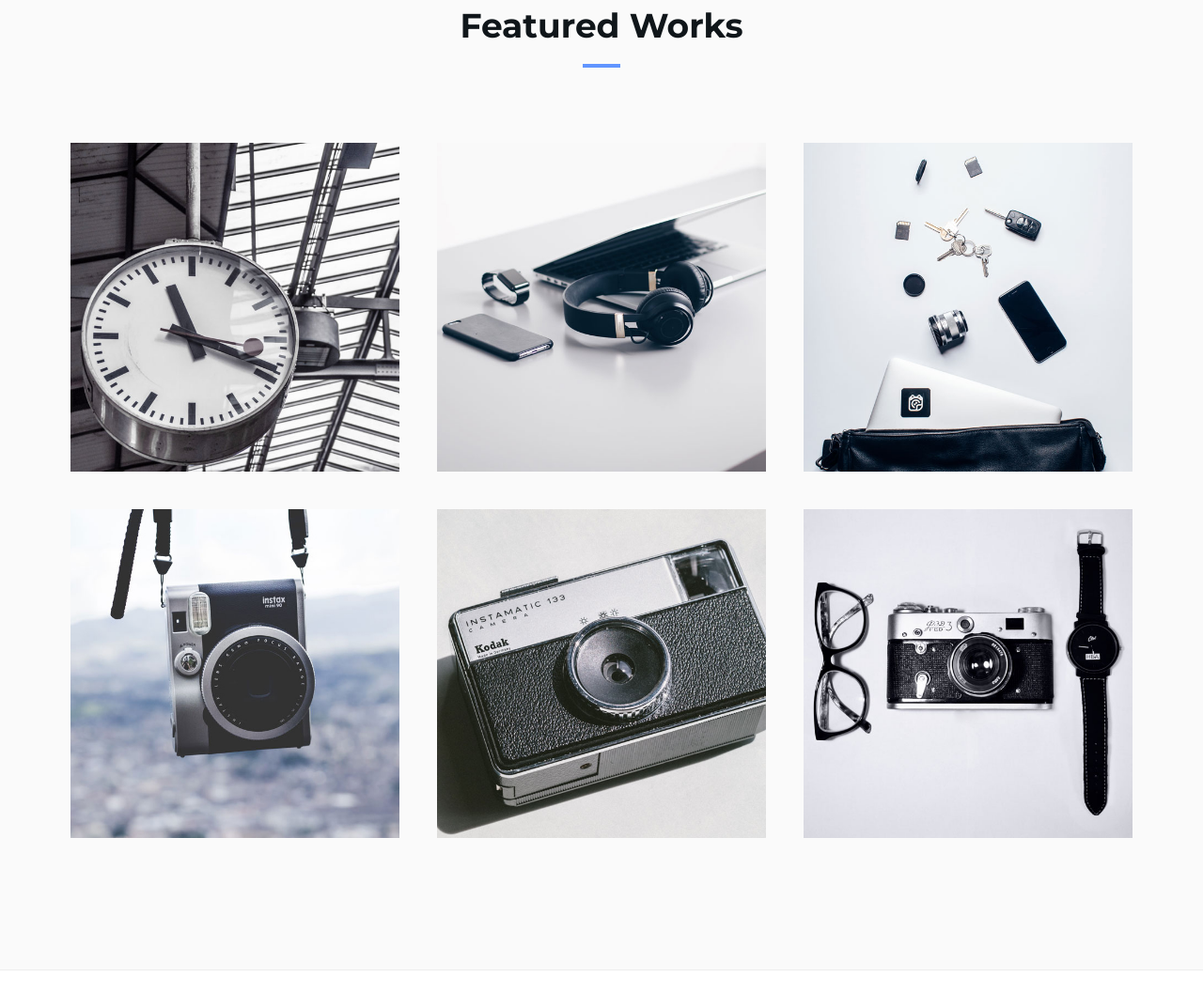
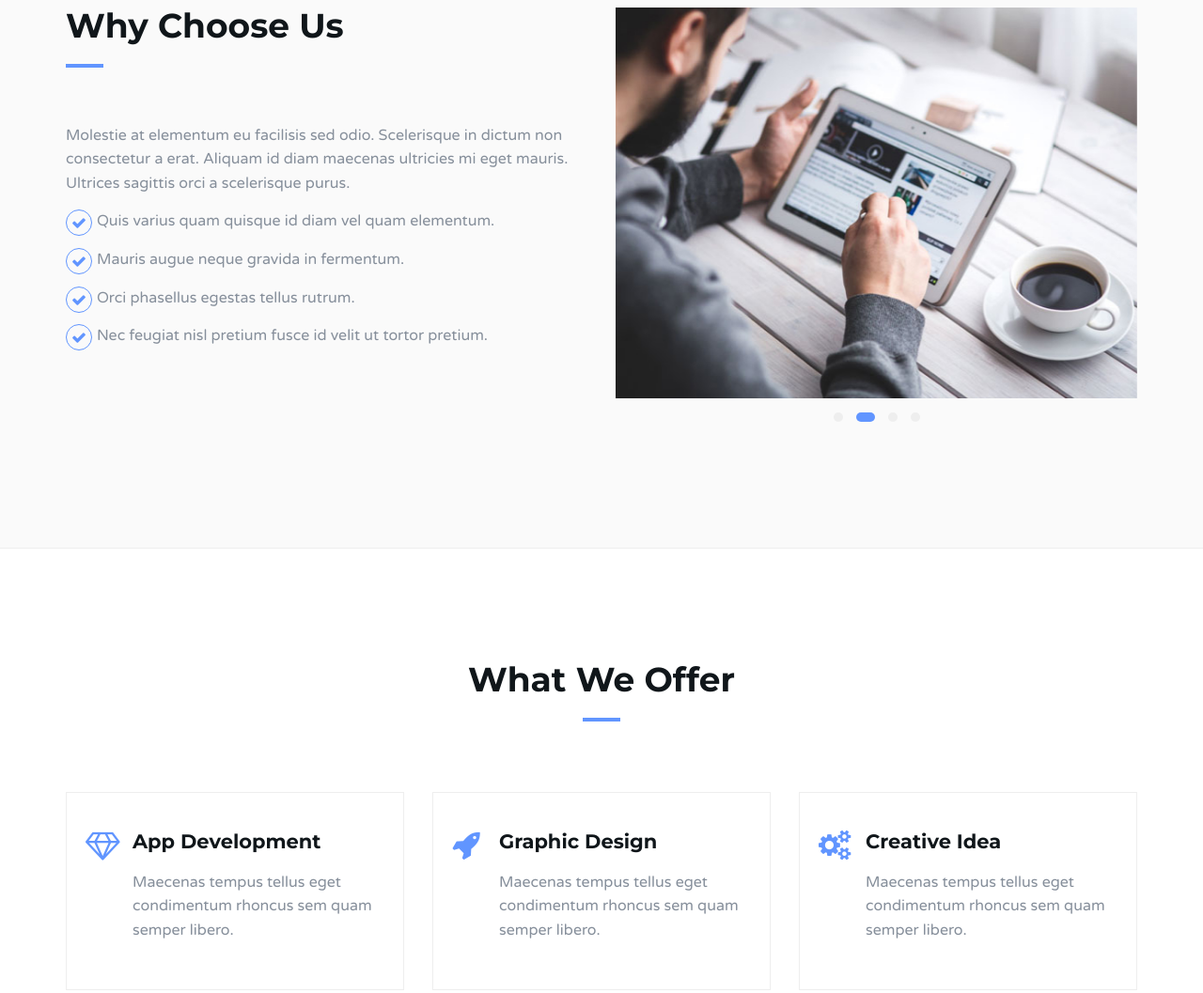
Before and after one commit to muzammilosman/eygertstatic, a plain HTML site: page index.html in a window 1280 px wide. Shown: the part 1600-2657 px from the top of the page at 94% size. Drawn offline with Linux system fonts and the light colour scheme.

Commit message:
layout changes

```diff
--- a/index.html
+++ b/index.html
@@ -166,6 +166,9 @@
 
 
 	<!-- Portfolio -->
+
+
+	<!-- Why Choose Us -->
 	<div id="portfolio" class="section md-padding bg-grey">
 
 		<!-- Container -->
@@ -174,101 +177,41 @@
 			<!-- Row -->
 			<div class="row">
 
-				<!-- Section header -->
-				<div class="section-header text-center">
-					<h2 class="title">Featured Works</h2>
-				</div>
-				<!-- /Section header -->
-
-				<!-- Work -->
-				<div class="col-md-4 col-xs-6 work">
-					<img class="img-responsive" src="./img/work1.jpg" alt="">
-					<div class="overlay"></div>
-					<div class="work-content">
-						<span>Category</span>
-						<h3>Lorem ipsum dolor</h3>
-						<div class="work-link">
-							<a href="#"><i class="fa fa-external-link"></i></a>
-							<a class="lightbox" href="./img/work1.jpg"><i class="fa fa-search"></i></a>
-						</div>
+				<!-- why choose us content -->
+				<div class="col-md-6">
+					<div class="section-header">
+						<h2 class="title">Why Choose Us</h2>
+					</div>
+					<p>Molestie at elementum eu facilisis sed odio. Scelerisque in dictum non consectetur a erat. Aliquam id diam maecenas ultricies mi eget mauris. Ultrices sagittis orci a scelerisque purus.</p>
+					<div class="feature">
+						<i class="fa fa-check"></i>
+						<p>Quis varius quam quisque id diam vel quam elementum.</p>
+					</div>
+					<div class="feature">
+						<i class="fa fa-check"></i>
+						<p>Mauris augue neque gravida in fermentum.</p>
+					</div>
+					<div class="feature">
+						<i class="fa fa-check"></i>
+						<p>Orci phasellus egestas tellus rutrum.</p>
+					</div>
+					<div class="feature">
+						<i class="fa fa-check"></i>
+						<p>Nec feugiat nisl pretium fusce id velit ut tortor pretium.</p>
 					</div>
 				</div>
-				<!-- /Work -->
+				<!-- /why choose us content -->
 
-				<!-- Work -->
-				<div class="col-md-4 col-xs-6 work">
-					<img class="img-responsive" src="./img/work2.jpg" alt="">
-					<div class="overlay"></div>
-					<div class="work-content">
-						<span>Category</span>
-						<h3>Lorem ipsum dolor</h3>
-						<div class="work-link">
-							<a href="#"><i class="fa fa-external-link"></i></a>
-							<a class="lightbox" href="./img/work2.jpg"><i class="fa fa-search"></i></a>
-						</div>
+				<!-- About slider -->
+				<div class="col-md-6">
+					<div id="about-slider" class="owl-carousel owl-theme">
+						<img class="img-responsive" src="./img/about1.jpg" alt="">
+						<img class="img-responsive" src="./img/about2.jpg" alt="">
+						<img class="img-responsive" src="./img/about1.jpg" alt="">
+						<img class="img-responsive" src="./img/about2.jpg" alt="">
 					</div>
 				</div>
-				<!-- /Work -->
-
-				<!-- Work -->
-				<div class="col-md-4 col-xs-6 work">
-					<img class="img-responsive" src="./img/work3.jpg" alt="">
-					<div class="overlay"></div>
-					<div class="work-content">
-						<span>Category</span>
-						<h3>Lorem ipsum dolor</h3>
-						<div class="work-link">
-							<a href="#"><i class="fa fa-external-link"></i></a>
-							<a class="lightbox" href="./img/work3.jpg"><i class="fa fa-search"></i></a>
-						</div>
-					</div>
-				</div>
-				<!-- /Work -->
-
-				<!-- Work -->
-				<div class="col-md-4 col-xs-6 work">
-					<img class="img-responsive" src="./img/work4.jpg" alt="">
-					<div class="overlay"></div>
-					<div class="work-content">
-						<span>Category</span>
-						<h3>Lorem ipsum dolor</h3>
-						<div class="work-link">
-							<a href="#"><i class="fa fa-external-link"></i></a>
-							<a class="lightbox" href="./img/work4.jpg"><i class="fa fa-search"></i></a>
-						</div>
-					</div>
-				</div>
-				<!-- /Work -->
-
-				<!-- Work -->
-				<div class="col-md-4 col-xs-6 work">
-					<img class="img-responsive" src="./img/work5.jpg" alt="">
-					<div class="overlay"></div>
-					<div class="work-content">
-						<span>Category</span>
-						<h3>Lorem ipsum dolor</h3>
-						<div class="work-link">
-							<a href="#"><i class="fa fa-external-link"></i></a>
-							<a class="lightbox" href="./img/work5.jpg"><i class="fa fa-search"></i></a>
-						</div>
-					</div>
-				</div>
-				<!-- /Work -->
-
-				<!-- Work -->
-				<div class="col-md-4 col-xs-6 work">
-					<img class="img-responsive" src="./img/work6.jpg" alt="">
-					<div class="overlay"></div>
-					<div class="work-content">
-						<span>Category</span>
-						<h3>Lorem ipsum dolor</h3>
-						<div class="work-link">
-							<a href="#"><i class="fa fa-external-link"></i></a>
-							<a class="lightbox" href="./img/work6.jpg"><i class="fa fa-search"></i></a>
-						</div>
-					</div>
-				</div>
-				<!-- /Work -->
+				<!-- /About slider -->
 
 			</div>
 			<!-- /Row -->
@@ -277,7 +220,7 @@
 		<!-- /Container -->
 
 	</div>
-	<!-- /Portfolio -->
+	<!-- /Why Choose Us -->
 
 	<!-- Service -->
 	<div id="service" class="section md-padding">
@@ -400,10 +343,7 @@
 
 				<!-- About slider -->
 				<div class="col-md-6">
-					<div id="about-slider" class="owl-carousel owl-theme">
-						<img class="img-responsive" src="./img/about1.jpg" alt="">
-						<img class="img-responsive" src="./img/about2.jpg" alt="">
-						<img class="img-responsive" src="./img/about1.jpg" alt="">
+					<div >
 						<img class="img-responsive" src="./img/about2.jpg" alt="">
 					</div>
 				</div>
```
